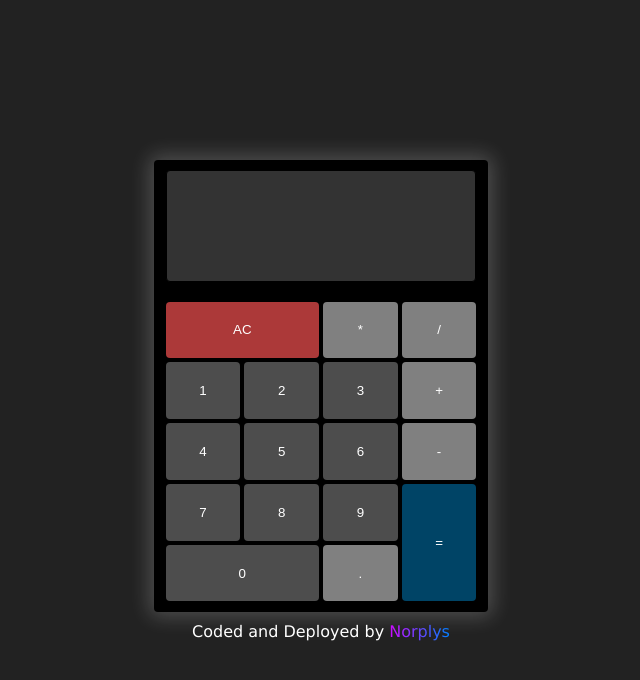
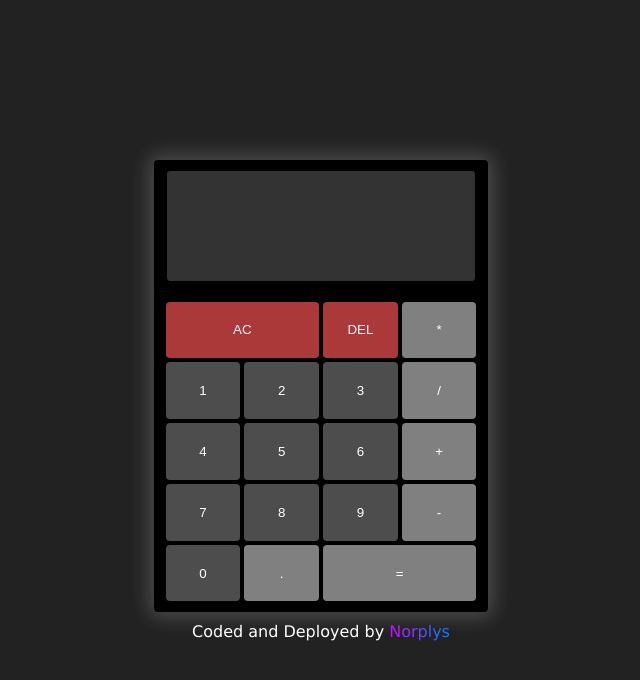
Before and after one commit to norplys/calculator, a React (Vite) app: page / in a window 1280 px wide. Shown: the top 680 px of the page, without its empty margins (319-959 px from the left). Built offline with nearby package versions, Linux system fonts and the light colour scheme.

Commit message:
adding del button and fixing operator bugg

```diff
--- a/src/App.jsx
+++ b/src/App.jsx
@@ -20,11 +20,6 @@ class App extends React.Component{
   handleClick(event){
     const regex2 = /^[^0-9]/
     const regex = /[^0-9]$/
-    if((regex2.test(this.state.listnumber) === true) && (this.state.listnumber != '')){
-      this.setState({
-        isCalculate : true,
-      });
-    }
     if(event === '='){
       if(regex.test(this.state.listnumber) === false && this.state.isCalculate === false && this.state.listnumber !== ''){
       let number = eval(this.state.listnumber);
@@ -42,6 +37,27 @@ class App extends React.Component{
         fullStop : false
       });
     }
+    }
+    else if(event === 'DEL'){
+        if(this.state.listnumber === ''){
+          this.setState({
+            listnumber : this.state.listnumber,
+          })
+        }
+        else{
+            let slice = this.state.listnumber.split('');
+            slice.pop();
+            if(this.state.isCalculate === true){
+              this.setState({
+                listnumber : slice.join(''),
+                number : '',
+                isCalculate : false
+              })
+            }else{
+            this.setState({
+              listnumber : slice.join(''),
+            })}
+          }
     }
     else if(event === '.' && this.state.fullStop === true){
       this.setState({
@@ -93,12 +109,23 @@ class App extends React.Component{
       })
     }
     else if(event != 'AC' && event != '=' && this.state.isCalculate === false){
-    if(event === '0' && this.state.zeroHandler === true){
+      if((regex2.test(this.state.listnumber) === true) && (this.state.listnumber != '')){
+        if(event === '0'){
+          this.setState({
+            listnumber : '0.'
+          })
+        }else{
+        this.setState({
+          listnumber : '' + event,
+        });
+      }
+      }else{
+      if(event === '0' && this.state.zeroHandler === true){
       this.setState({
         listnumber : this.state.listnumber + event,
         isCalculate : false
       });
-    }else if(event === '0' && this.state.zeroHandler === false){
+      }else if(event === '0' && this.state.zeroHandler === false){
       this.setState({
         listnumber : this.state.listnumber + '0.',
         fullStop : true,
@@ -111,7 +138,7 @@ class App extends React.Component{
       isCalculate : false,
       zeroHandler : true
     })
-  }
+  }}
   }
     else if(this.state.isCalculate === true){
       if(event === '0'){
--- a/src/App.scss
+++ b/src/App.scss
@@ -81,38 +81,39 @@ button:hover{
     border: 1px solid aliceblue;
 }
 
-
+//col handler
+#erase{
+    background-color: rgb(172, 57, 57);
+    grid-column: 3;
+}
 #delete{
+    background-color: rgb(172, 57, 57);
     grid-column: 1/3;
-    background-color: rgb(172, 57, 57);;
+    grid-row: 1;
 }
-#equal{
+#multiple{
     grid-column: 4;
-    grid-row: 4/-1;
-    background-color: rgb(0, 68, 102);
 }
-#one{
-    grid-column: 1;
-    grid-row: 2;
-}
-#two{
-    grid-column: 2;
-    grid-row: 2;
-}
-#three{
-    grid-column: 3;
+#division{
+    grid-column: 4;
     grid-row: 2;
 }
 #plus{
     grid-column: 4;
+    grid-row: 3;
 }
 #minus{
     grid-column: 4;
-    grid-row: 3;
+    grid-row: 4;
 }
-#zero{
-    grid-column: 1/3;
+#equal{
+    grid-column: 3/-1;
+    grid-row: 5;
 }
+
+
+
+
 .number{
     background-color: rgba(255,255,255,0.3);
 }
--- a/src/assets/bank/buttonbank.js
+++ b/src/assets/bank/buttonbank.js
@@ -1,4 +1,10 @@
 export const bank = [
+{
+    id : 'DEL',
+    value : 'erase',
+    keyCode : 46
+},
+
 {
     id : 'AC',
     value : 'delete',
--- a/src/assets/component/number.jsx
+++ b/src/assets/component/number.jsx
@@ -14,12 +14,11 @@ export default class Number extends React.Component{
     keydown (event){
         if(event.keyCode === this.props.keyCode){
             this.props.clickHandler(this.props.text);
-            this.props.op(this.props.class);
         }
     }
     render(){
         return(
-            <button  onClick={() => {this.props.clickHandler(this.props.text) ; this.props.op(this.props.class)}} className={this.props.class} id = {this.props.id}>{this.props.text}</button>
+            <button  onClick={() => {this.props.clickHandler(this.props.text)}} className={this.props.class} id = {this.props.id}>{this.props.text}</button>
         )
     }
 }3
```
